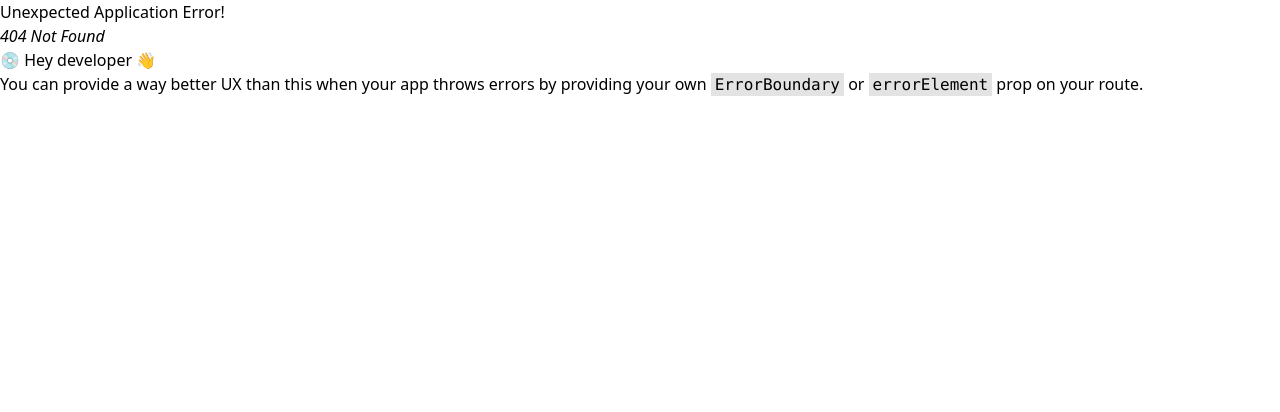
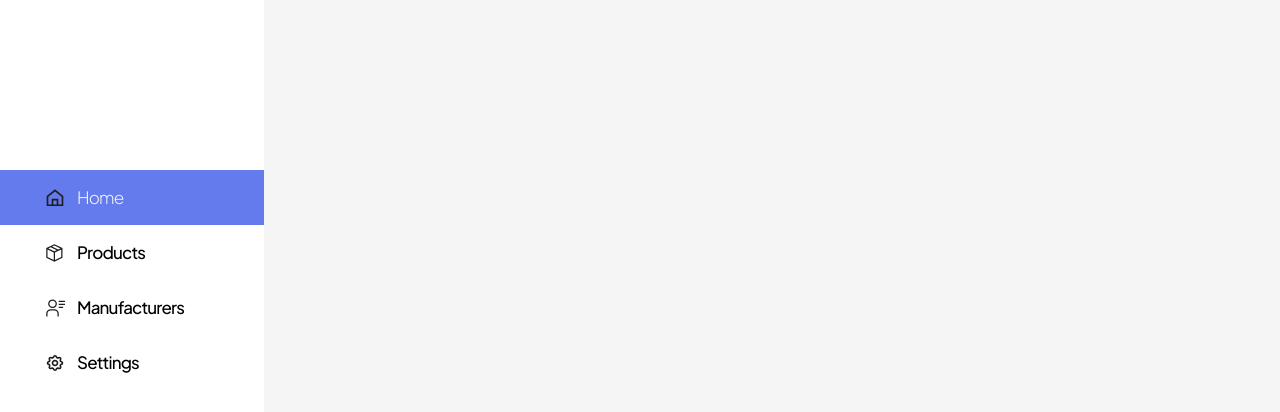
Before and after one commit to excellar-BX/monitor-medscan-africa, a React (Vite) app: page /manufacturers/1 in a window 1280 px wide. Before the commit this address had no page. Shown: the top 412 px of the page. Built offline with nearby package versions, Linux system fonts and the light colour scheme.

Commit message:
All routing an reloading issue fixed

```diff
--- a/src/components/navigationpanel.jsx
+++ b/src/components/navigationpanel.jsx
@@ -1,56 +1,64 @@
-import { Outlet, Link } from "react-router-dom";
+import { Outlet,useLocation, Link } from "react-router-dom";
 import {
   HomeButton,
   ProductButton,
   ManufacturerButton,
   SettingsButton,
 } from "../components/sidebarButtons";
-import { useState } from "react";
+import { useState,useEffect } from "react";
 
 function NavigationPanel() {
-  const [active, setactive] = useState({
+  const location = useLocation();
+
+  const [active, setActive] = useState({
     active: true,
     id: 1,
   });
 
-  const clickaction = (id) => {
-    setactive({
+  useEffect(() => {
+    switch (location.pathname) {
+      case "/":
+        setActive({ active: true, id: 1 });
+        break;
+      case "/Product":
+        setActive({ active: true, id: 2 });
+        break;
+      case "/manufacturers":
+        setActive({ active: true, id: 3 });
+        break;
+      default:
+        setActive({ active: true, id: 1 });
+    }
+  }, [location.pathname]);
+
+  const clickAction = (id) => {
+    setActive({
       active: true,
       id: id,
     });
   };
 
   return (
-    <nav className="flex-col w-[264px] " id="sidebar">
-      <div
-        onClick={() => {
-          clickaction(1);
-        }}
-      >
-        <Link to={`/Home`} ><HomeButton active={active} /></Link>
-      </div>
-      <div
-        onClick={() => {
-          clickaction(2);
-        }}
-      >
-        <Link to={`/Product`} >
-        <ProductButton active={active} />
+    <nav className="flex-col w-[264px]" id="sidebar">
+      <div onClick={() => clickAction(1)}>
+        <Link to={`/`}>
+          <HomeButton active={active} />
         </Link>
       </div>
-      <div
-        onClick={() => {
-          clickaction(3);
-        }}
-      >
-        <Link to={`/manufacturers`} ><ManufacturerButton active={active} /></Link>
+      <div onClick={() => clickAction(2)}>
+        <Link to={`/Product`}>
+          <ProductButton active={active} />
+        </Link>
       </div>
-      <div
-        onClick={() => {
-          clickaction(4);
-        }}
-      >
-       <Link to={`/`} > <SettingsButton active={active} /></Link>
+      <div onClick={() => clickAction(3)}>
+        <Link to={`/manufacturers`}>
+          <ManufacturerButton active={active} />
+        </Link>
+      </div>
+      <div onClick={() => clickAction(4)}>
+        <Link to={`/`}>
+          <SettingsButton active={active} />
+        </Link>
       </div>
     </nav>
   );
--- a/src/main.jsx
+++ b/src/main.jsx
@@ -17,11 +17,15 @@ const router = createBrowserRouter([
     element: <HomeDahboard />,
     children: [
       {
-        path: "/Home",
+        index: true,
         element: <HomeOutlet />,
       },
       {
-        path: "/Product",
+        path: "Home",
+        element: <HomeOutlet />,
+      },
+      {
+        path: "Product",
         element: <ProductPage />,
       },
       {
@@ -30,7 +34,10 @@ const router = createBrowserRouter([
       },
     ],
   },
-
+  {
+    path: "*", // Catch-all route for undefined paths
+    element: <HomeDahboard />, // Redirects to HomeDahboard
+  },
   {
     path: "/product-details",
     element: <ProductDetails />,
```
